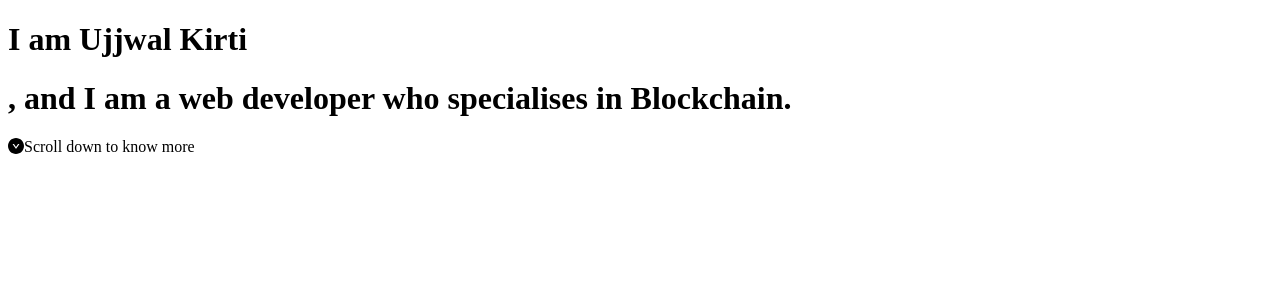
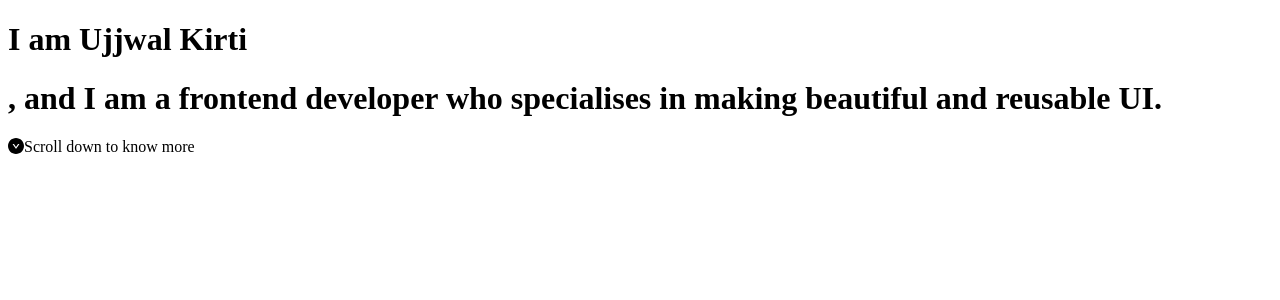
Before and after one commit to ujjwalkirti/my-portfolio, a Next.js app: page /screens/page_1 in a window 1280 px wide. Shown: the top 300 px of the page. Built offline with nearby package versions, Linux system fonts and the light colour scheme.

Commit message:
31-10-2021

```diff
--- a/pages/screens/page_1.js
+++ b/pages/screens/page_1.js
@@ -23,7 +23,8 @@ function Page_1() {
           I am Ujjwal Kirti
         </h1>
         <h1 className="font-medium text-7xl w-1/2 text-gray-600 bg-white text-left border-4 pl-4">
-          , and I am a web developer who specialises in Blockchain.
+          , and I am a frontend developer who specialises in making beautiful
+          and reusable UI.
         </h1>
       </span>
       {hasNotScrolled && (
```
